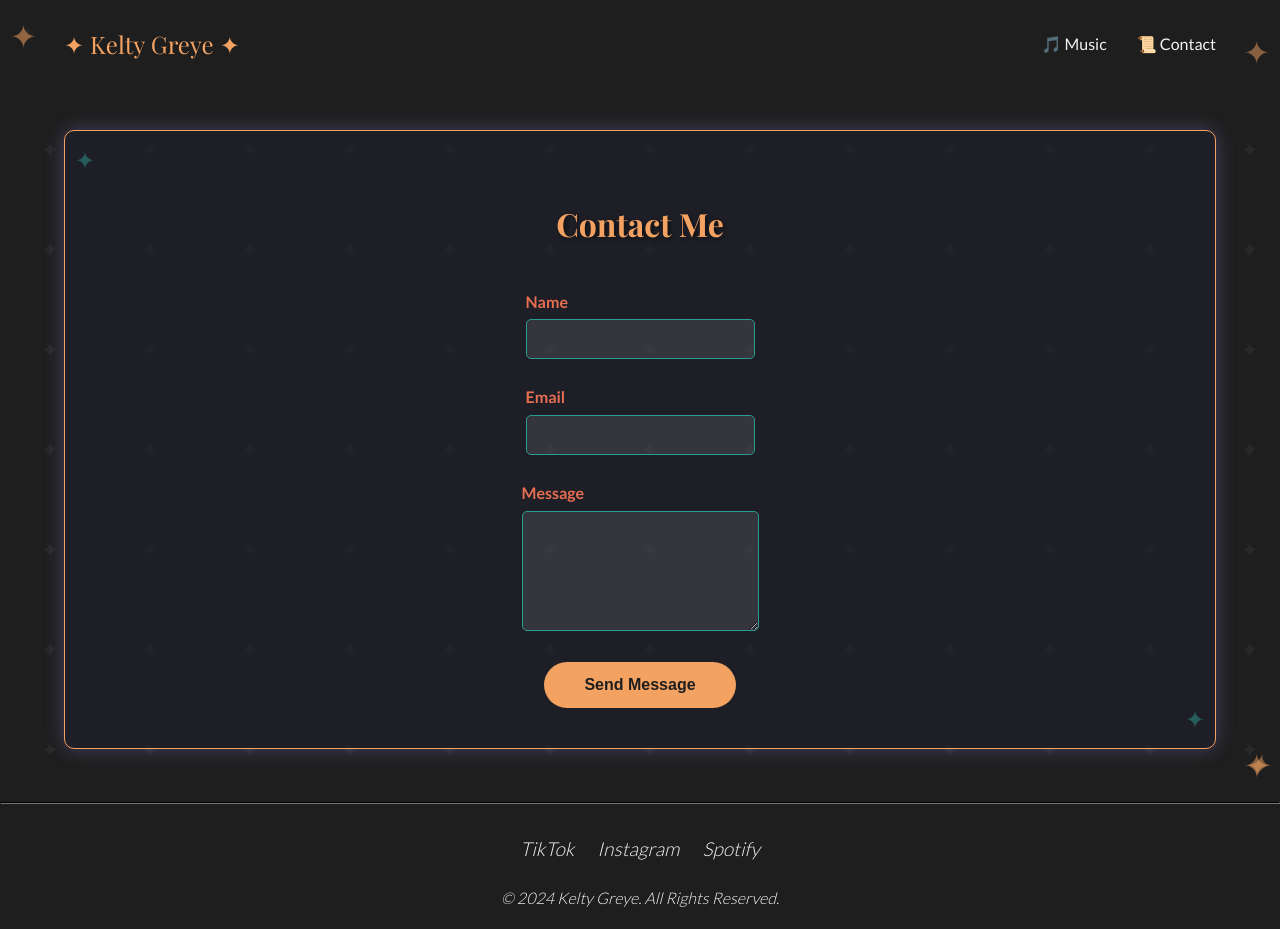
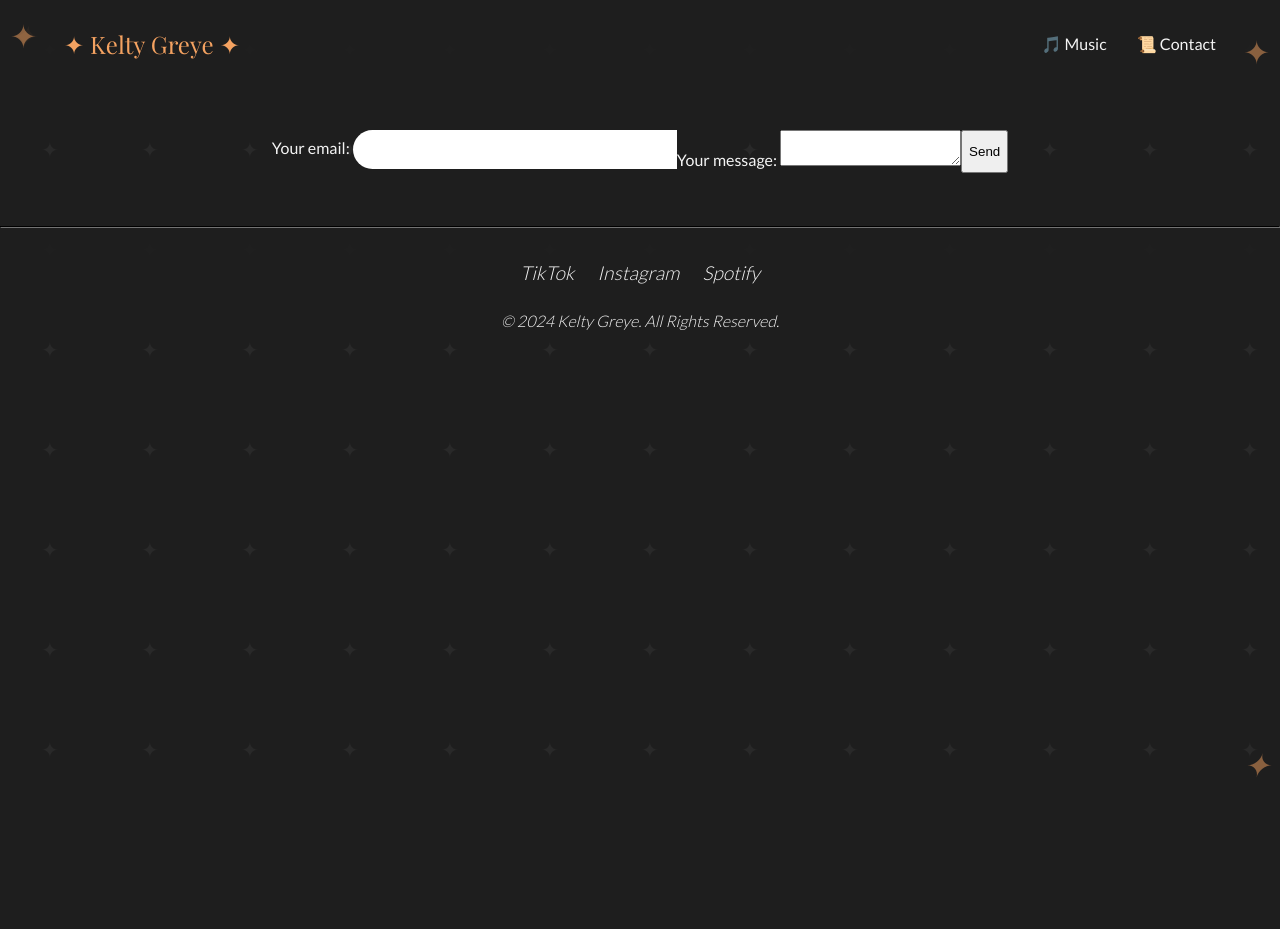
Before and after one commit to hotcrssbuns/kgwebsite, a plain HTML site: page pages/contact.html in a window 1280 px wide. After the commit the page ends 800 px from the top, so only its background shows below. Drawn offline with nearby package versions, Linux system fonts and the light colour scheme; files whose address does not match are found by name; a web font is replaced by a local one.

Commit message:
Update contact.html

```diff
--- a/pages/contact.html
+++ b/pages/contact.html
@@ -32,32 +32,18 @@
 
     <main>
       <section id="contact">
-        <div class="container">
-          <form class="contact-form">
-            <div class="alert alert-success" id="successAlert">
-              Message sent successfully!
-            </div>
-            <div class="alert alert-error" id="errorAlert">
-              Please fill in all fields correctly.
-            </div>
-            <h2>Contact Me</h2>
-            <div class="form-group">
-              <label for="name">Name</label>
-              <input type="text" id="name" name="name" required />
-            </div>
-            <div class="form-group">
-              <label for="email">Email</label>
-              <input type="email" id="email" name="email" required />
-            </div>
-            <div class="form-group">
-              <label for="message">Message</label>
-              <textarea id="message" name="message" required></textarea>
-            </div>
-            <div class="btn-wrapper">
-              <button type="submit" class="submit-btn">Send Message</button>
-            </div>
-          </form>
-        </div>
+        <form action="https://formspree.io/f/mannbyzy" method="POST">
+          <label>
+            Your email:
+            <input type="email" name="email" />
+          </label>
+          <label>
+            Your message:
+            <textarea name="message"></textarea>
+          </label>
+          <!-- your other form fields go here -->
+          <button type="submit">Send</button>
+        </form>
       </section>
 
       <footer>
```
